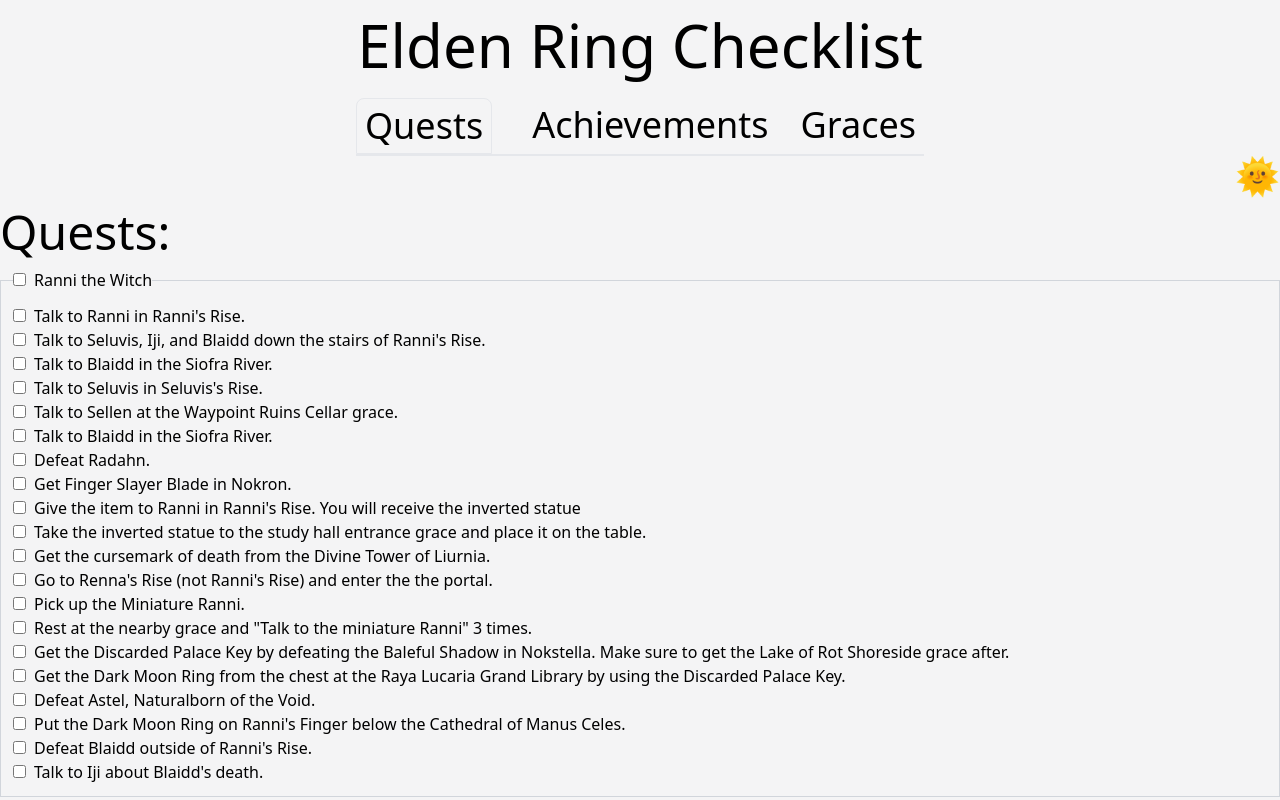
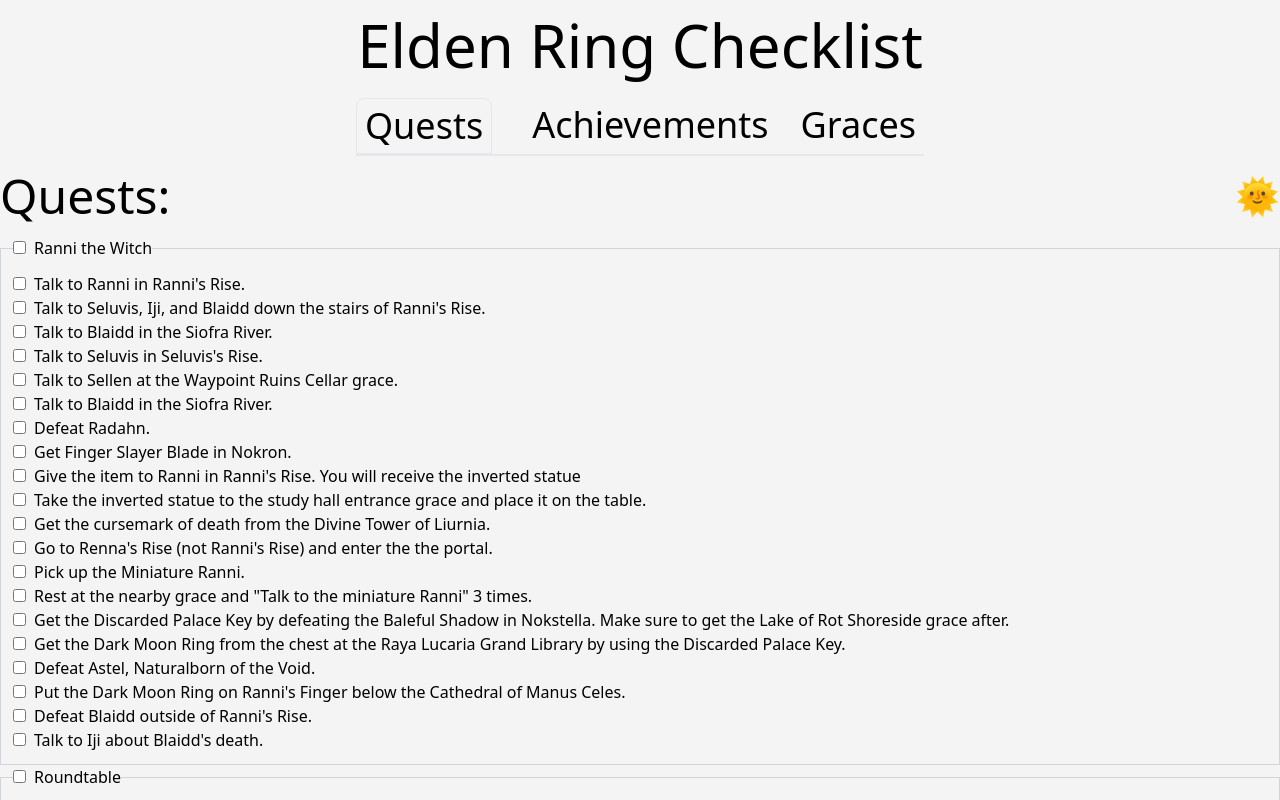
Before and after one commit to Gobluebro/Elden-Ring-Checklist, a Next.js app: page / in a window 1280 px wide. Shown: the top 800 px of the page. Built offline with nearby package versions, Linux system fonts and the light colour scheme.

Commit message:
Moving heading and dark mode toggle to one row

```diff
--- a/components/completeList.tsx
+++ b/components/completeList.tsx
@@ -22,7 +22,6 @@ const CompleteList = (props: Props) => {
 
   return (
     <>
-      <h2>{TabNames[listName]}:</h2>
       {dataArray.map((item) => (
         <CheckboxContainer key={item.id} list={item} listTypeName={listName} />
       ))}
--- a/components/darkModeToggle.tsx
+++ b/components/darkModeToggle.tsx
@@ -20,7 +20,7 @@ const DarkModeToggle = () => {
   }, [darkModeToggle]);
 
   return (
-    <div className="flex justify-end">
+    <>
       <input
         id="darkMode"
         type="checkbox"
@@ -31,7 +31,7 @@ const DarkModeToggle = () => {
       <label htmlFor="darkMode" className="text-4xl select-none cursor-pointer">
         {darkModeToggle ? "🌑" : "🌞"}
       </label>
-    </div>
+    </>
   );
 };
 
--- a/pages/index.tsx
+++ b/pages/index.tsx
@@ -29,7 +29,10 @@ const Home: NextPage = () => {
       <TabBar currentTab={currentTab} setCurrentTab={setCurrentTab} />
 
       <main className="flex-1">
-        <DarkModeToggle />
+        <div className="flex justify-between items-center leading-none my-4">
+          <h2>{TabNames[currentTab]}:</h2>
+          <DarkModeToggle />
+        </div>
         <CompleteList listName={currentTab} />
       </main>
 
```
